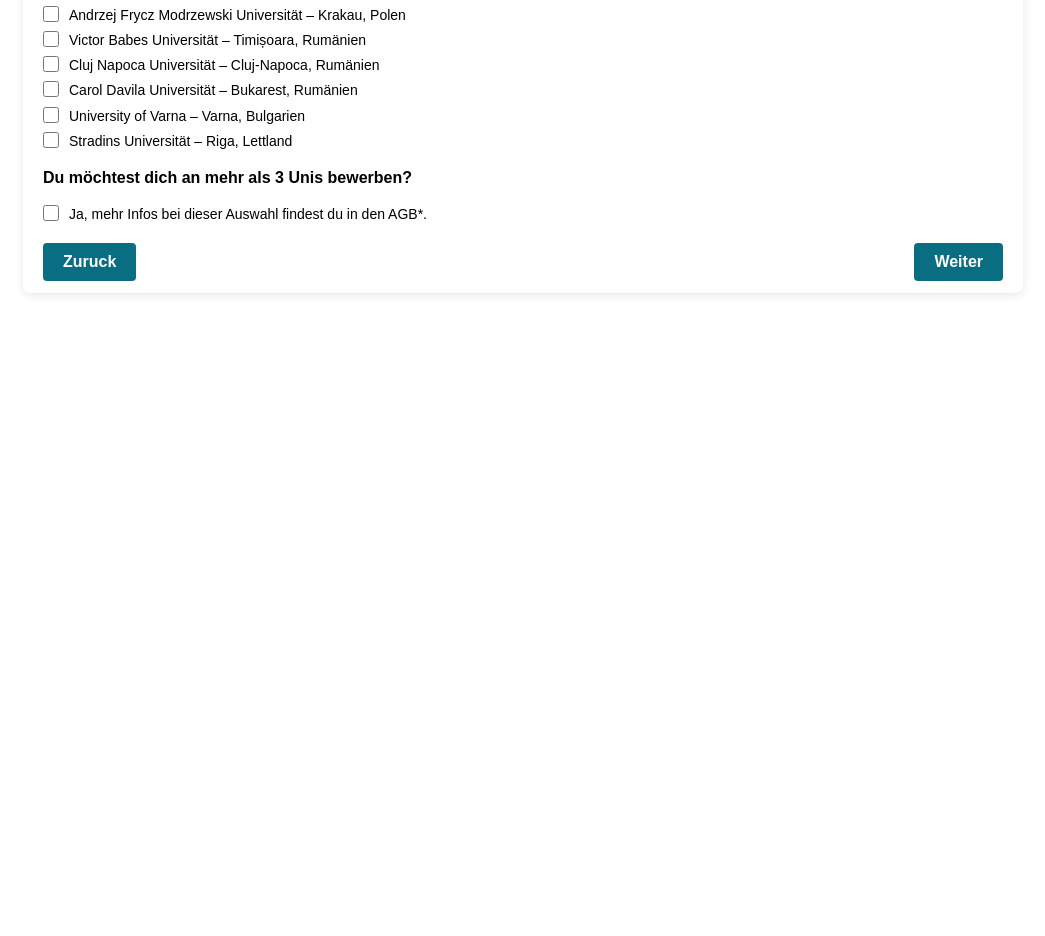
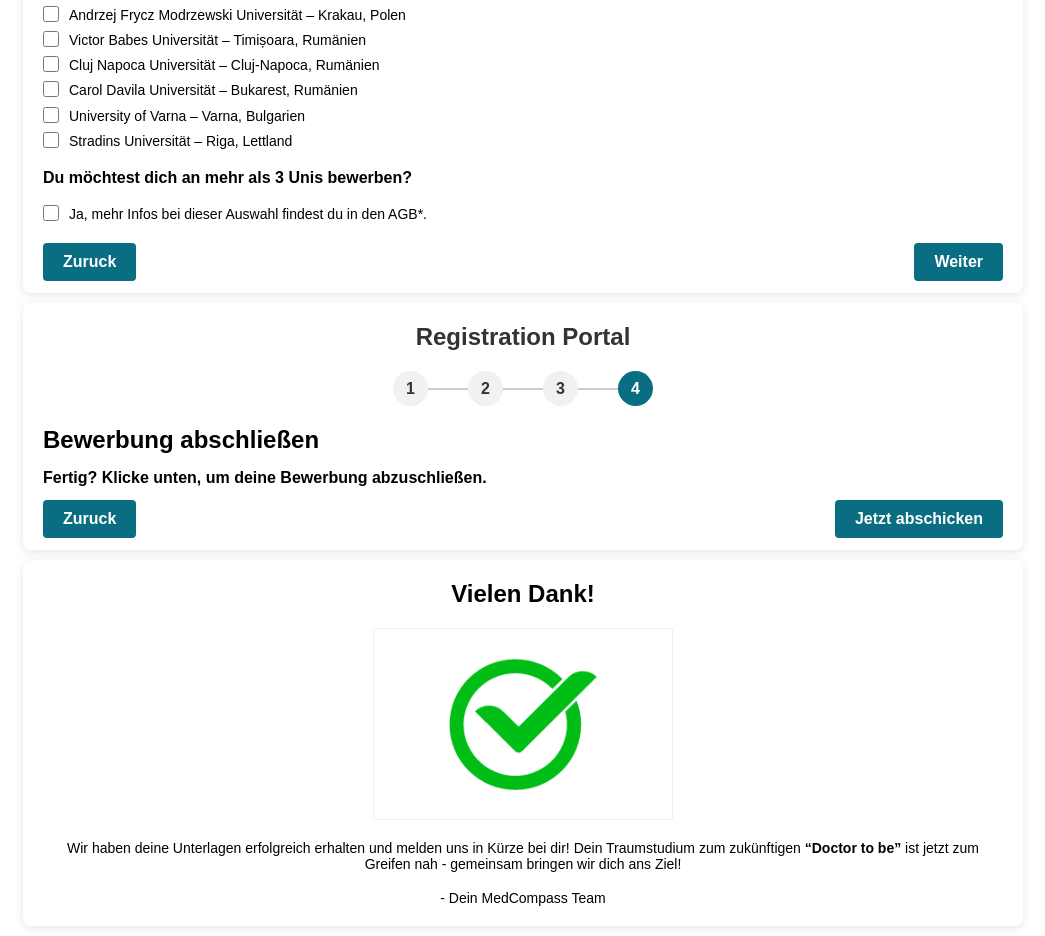
Before and after one commit to RaiyanNooryRady/jahbulonn-registration-portal, a plain HTML site: page index.html in a window 1280 px wide. Shown: the part 2690-3626 px from the top of the page, without its empty margins (117-1162 px from the left). Before the commit the page ends 2993 px from the top, so only its background shows below. Drawn offline with Linux system fonts and the light colour scheme.

Commit message:
thank you message

```diff
--- a/index.html
+++ b/index.html
@@ -503,6 +503,58 @@
 
             </div>
         </div>
+        <!--  Confirmation -->
+        <div class="container">
+            <div class="header">
+                <h1>Registration Portal</h1>
+                <div class="progress-steps">
+                    <div class="step">
+                        <div class="step-number">1</div>
+                    </div>
+                    <div class="step-line"></div>
+                    <div class="step">
+                        <div class="step-number">2</div>
+                    </div>
+                    <div class="step-line"></div>
+                    <div class="step">
+                        <div class="step-number">3</div>
+                    </div>
+                    <div class="step-line"></div>
+                    <div class="step">
+                        <div class="step-number active">4</div>
+                    </div>
+                </div>
+            </div>
+
+            <div class="tab-container">
+
+                <form id="choose-school-form" method="POST" enctype="multipart/form-data">
+                    <h2>Bewerbung abschließen</h2>
+                    <h4> Fertig? Klicke unten, um deine Bewerbung abzuschließen. </h4> <br>
+
+                    <button type="button" name="next" class="prev-button">Zuruck</button>
+                    <button type="button" name="next" class="next-button">Jetzt abschicken</button>
+
+                </form>
+
+            </div>
+        </div>
+        <!-- Thank you -->
+        <div class="container">
+            <div class="thank-you">
+                <h2>Vielen Dank!</h2>
+                <div class="image-box">
+                    <img src="complete.png" alt="User">
+                </div>
+                <p> Wir haben deine Unterlagen erfolgreich erhalten
+                    und melden uns in Kürze bei dir!
+                    Dein Traumstudium zum zukünftigen <b>“Doctor to be”</b>
+                    ist jetzt zum Greifen nah - gemeinsam bringen wir dich ans Ziel!
+                </p><br>
+                <p> - Dein MedCompass Team</p>
+            </div>
+
+        </div>
     </div>
 
 
--- a/style.css
+++ b/style.css
@@ -10,6 +10,9 @@
     max-width: 1000px;
     margin: 10px auto;
     width: 100%;
+}
+#kon p{
+    font-size: 14px;
 }
 
 #kon .container {
@@ -314,6 +317,10 @@
 #kon #humanmedizin_selected.active,#kon #zahnmedizin_selected.active, #kon #beides_selected.active{
     display: block;
 }
+
+#kon .thank-you{
+    text-align: center;
+}
 /*Mobile Devices*/
 
 @media screen and (max-width: 768px) {
@@ -345,7 +352,7 @@
 
     #kon   .checkbox-container {
         align-items: flex-start;
-        margin-bottom: 20px;
+        /* margin-bottom: 20px; */
     }
 
     #kon   .checkbox-container input {
```
Also changed, not shown: complete.png (added).
